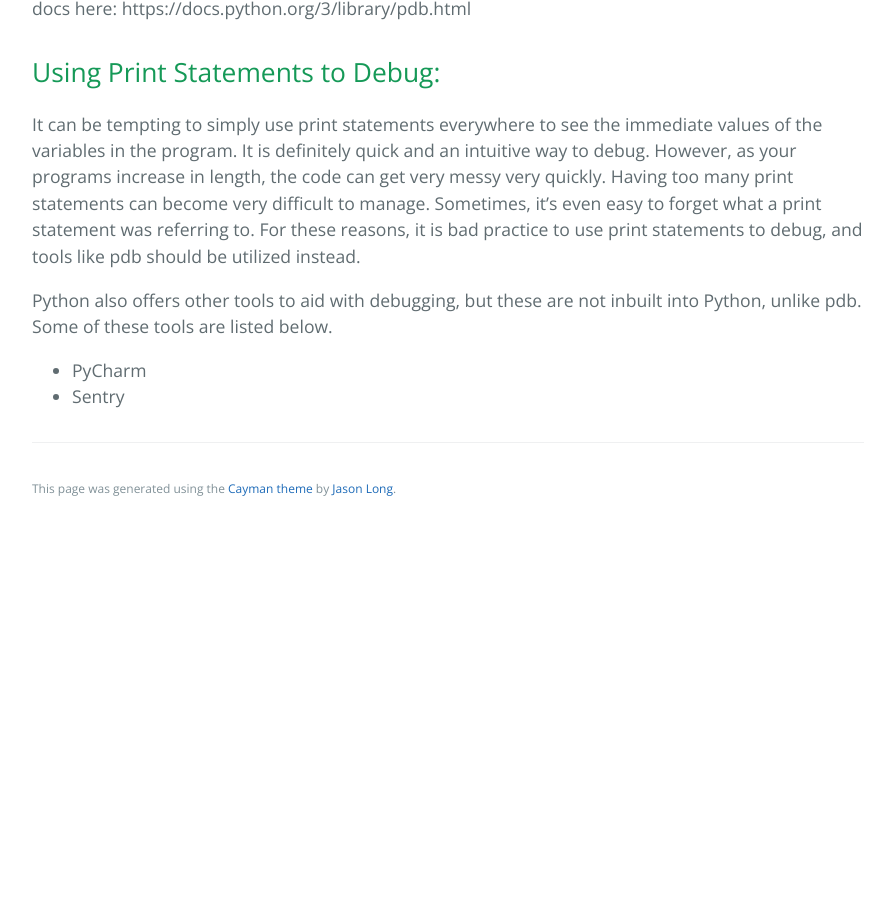
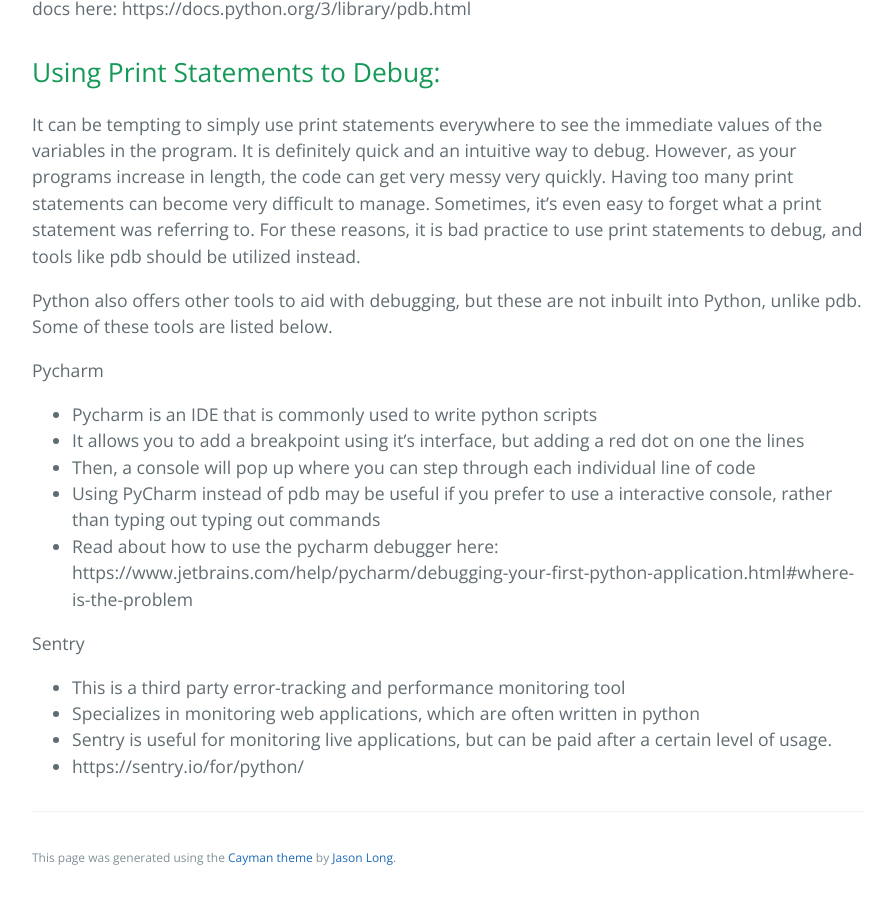
Before and after one commit to learning-software-engineering/learning-software-engineering.github.io, a Jekyll site: the page built from Topics/Tech_Stacks/Python_Debugging.md, in a window 1280 px wide and 900 px high, scrolled down 1794 px. Shown: the whole window, without its empty margins (192-1084 px from the left). Built offline with Jekyll 4.4.1, drawn with Linux system fonts in a browser that asks for light colours; our own code applies the rules of GitHub Pages for plain Markdown files; before the commit the page ends 2325 px from its top, so only the background shows below that.

Commit message:
adding explanations for additional debugging tools

```diff
--- a/Topics/Tech_Stacks/Python_Debugging.md
+++ b/Topics/Tech_Stacks/Python_Debugging.md
@@ -43,5 +43,16 @@ If you would like to read more about the further uses of the debugger, you can r
 It can be tempting to simply use print statements everywhere to see the immediate values of the variables in the program. It is definitely quick and an intuitive way to debug. However, as your programs increase in length, the code can get very messy very quickly. Having too many print statements can become very difficult to manage. Sometimes, it’s even easy to forget what a print statement was referring to. For these reasons, it is bad practice to use print statements to debug, and tools like pdb should be utilized instead.
 
 Python also offers other tools to aid with debugging, but these are not inbuilt into Python, unlike pdb. Some of these tools are listed below.
-* PyCharm
-* Sentry
+
+Pycharm
+- Pycharm is an IDE that is commonly used to write python scripts
+- It allows you to add a breakpoint using it’s interface, but adding a red dot on one the lines
+- Then, a console will pop up where you can step through each individual line of code
+- Using PyCharm instead of pdb may be useful if you prefer to use a interactive console, rather than typing out typing out commands
+- Read about how to use the pycharm debugger here: https://www.jetbrains.com/help/pycharm/debugging-your-first-python-application.html#where-is-the-problem
+
+Sentry
+- This is a third party error-tracking and performance monitoring tool
+- Specializes in monitoring web applications, which are often written in python
+- Sentry is useful for monitoring live applications, but can be paid after a certain level of usage.
+- https://sentry.io/for/python/
```
